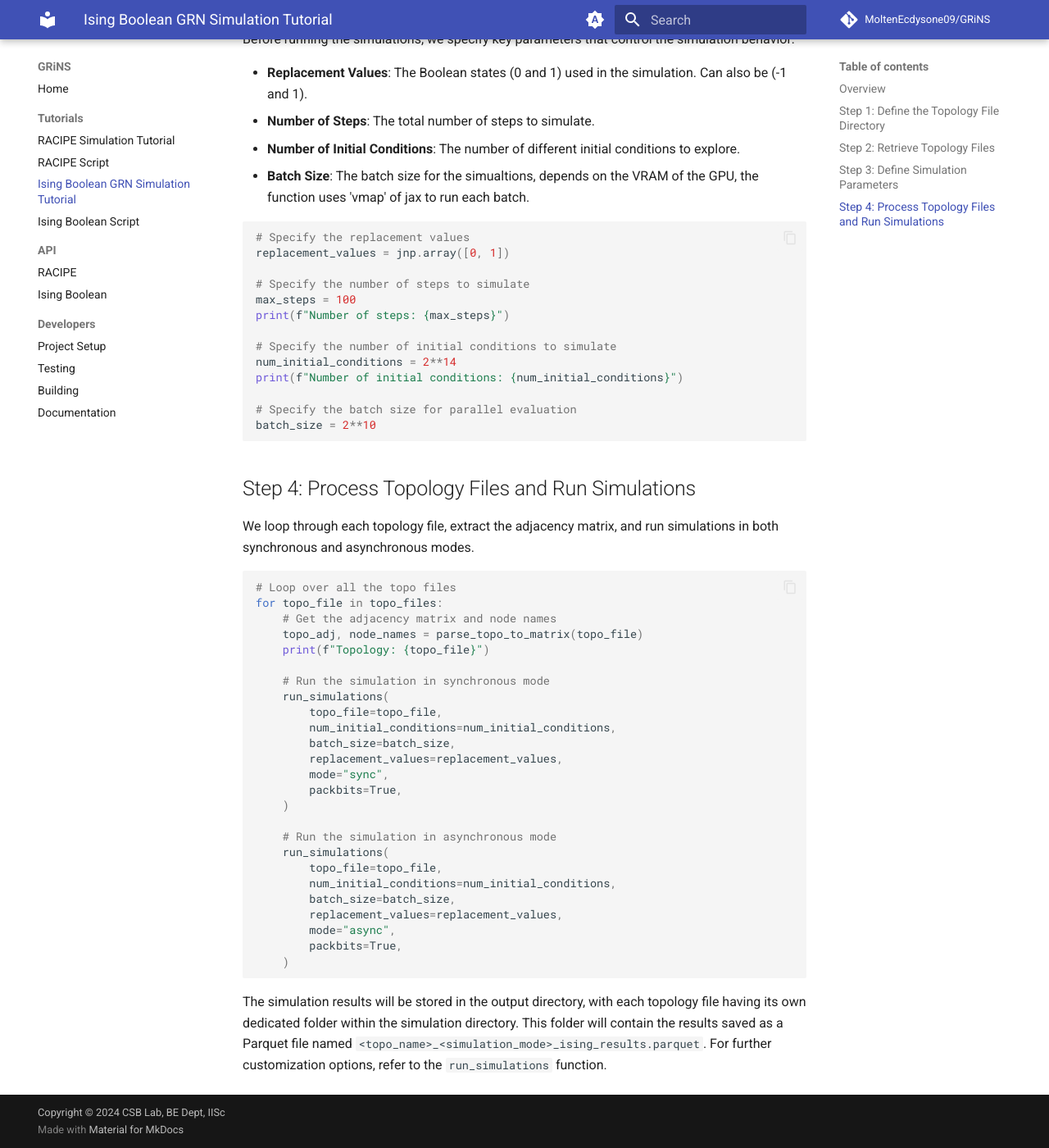
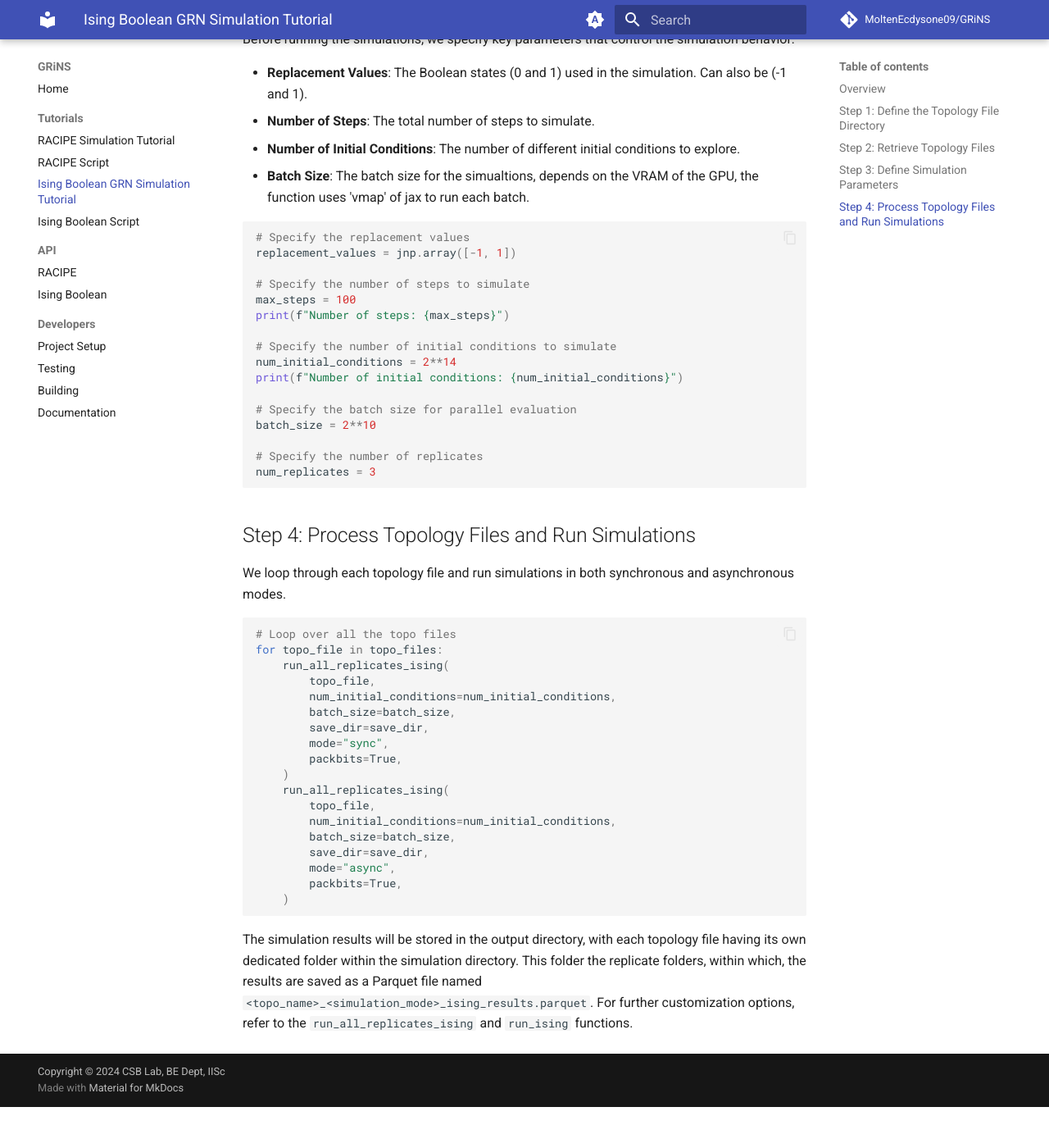
Before and after one commit to joh-dah/GRiNS, an MkDocs documentation site: the page built from docs/usage/Ising_Tutorial.md, in a window 1280 px wide and 1400 px high, scrolled down 859 px. Shown: the whole window at 82% size. Built offline with MkDocs 1.6.1 and Material for MkDocs 9.7.7, drawn with Linux system fonts in a browser that asks for light colours; comment, search, counter and statistics services are not loaded; after the commit the page ends 2209 px from its top, so only the background shows below that.

Commit message:
Updated  script, api and tutorial according to new function names for the issing simualtions.

````diff
--- a/docs/usage/Ising_Tutorial.md
+++ b/docs/usage/Ising_Tutorial.md
@@ -36,7 +36,7 @@ Before running the simulations, we specify key parameters that control the simul
 
 ```python
 # Specify the replacement values
-replacement_values = jnp.array([0, 1])
+replacement_values = jnp.array([-1, 1])
 
 # Specify the number of steps to simulate
 max_steps = 100
@@ -48,38 +48,34 @@ print(f"Number of initial conditions: {num_initial_conditions}")
 
 # Specify the batch size for parallel evaluation
 batch_size = 2**10
+
+# Specify the number of replicates
+num_replicates = 3
 ```
 
 ## Step 4: Process Topology Files and Run Simulations
 
-We loop through each topology file, extract the adjacency matrix, and run simulations in both synchronous and asynchronous modes.
+We loop through each topology file and run simulations in both synchronous and asynchronous modes.
 
 ```python
 # Loop over all the topo files
 for topo_file in topo_files:
-    # Get the adjacency matrix and node names
-    topo_adj, node_names = parse_topo_to_matrix(topo_file)
-    print(f"Topology: {topo_file}")
-
-    # Run the simulation in synchronous mode
-    run_simulations(
-        topo_file=topo_file,
+    run_all_replicates_ising(
+        topo_file,
         num_initial_conditions=num_initial_conditions,
         batch_size=batch_size,
-        replacement_values=replacement_values,
+        save_dir=save_dir,
         mode="sync",
         packbits=True,
     )
-
-    # Run the simulation in asynchronous mode
-    run_simulations(
-        topo_file=topo_file,
+    run_all_replicates_ising(
+        topo_file,
         num_initial_conditions=num_initial_conditions,
         batch_size=batch_size,
-        replacement_values=replacement_values,
+        save_dir=save_dir,
         mode="async",
         packbits=True,
     )
 ```
 
-The simulation results will be stored in the output directory, with each topology file having its own dedicated folder within the simulation directory. This folder will contain the results saved as a Parquet file named `<topo_name>_<simulation_mode>_ising_results.parquet`. For further customization options, refer to the `run_simulations` function.
+The simulation results will be stored in the output directory, with each topology file having its own dedicated folder within the simulation directory. This folder the replicate folders, within which, the results are saved as a Parquet file named `<topo_name>_<simulation_mode>_ising_results.parquet`. For further customization options, refer to the `run_all_replicates_ising` and `run_ising` functions.
````
Also changed, not shown: docs/api/IsingBoolean.md (+2 -1 lines), 1 other file.
